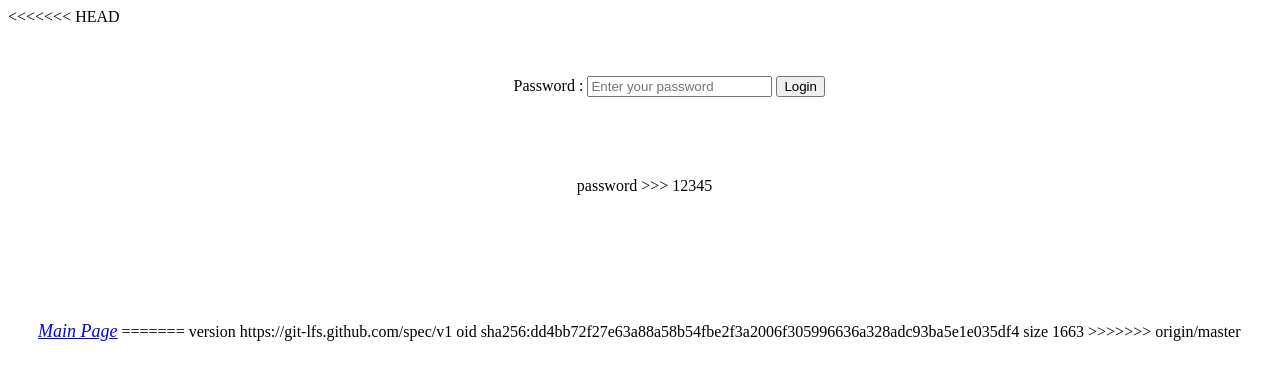
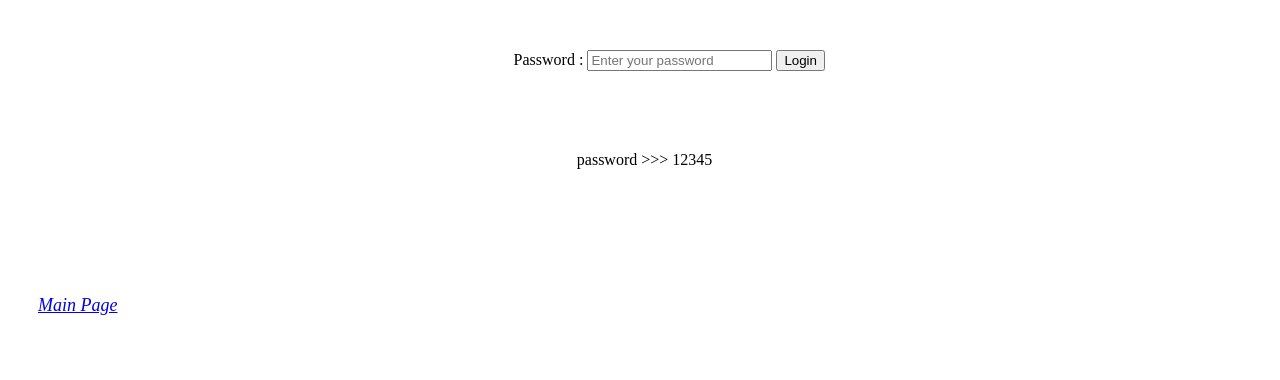
Before and after one commit to ali4othman/Image-classification-project-using-flask, a Flask app: page /login in a window 1280 px wide. Shown: the top 380 px of the page. Run offline with Flask 3, Linux system fonts and the light colour scheme; parts of the project's set-up code (start-up, migrations or seed data) failed here and were passed over.

Commit message:
Updated files!

```diff
--- a/templates/base.html
+++ b/templates/base.html
@@ -1,4 +1,3 @@
-<<<<<<< HEAD
 <!DOCTYPE html>
 <html lang="en">
 <head>
@@ -55,8 +54,3 @@
     {% endblock %}
 </body>
 </html>
-=======
-version https://git-lfs.github.com/spec/v1
-oid sha256:dd4bb72f27e63a88a58b54fbe2f3a2006f305996636a328adc93ba5e1e035df4
-size 1663
->>>>>>> origin/master
```
